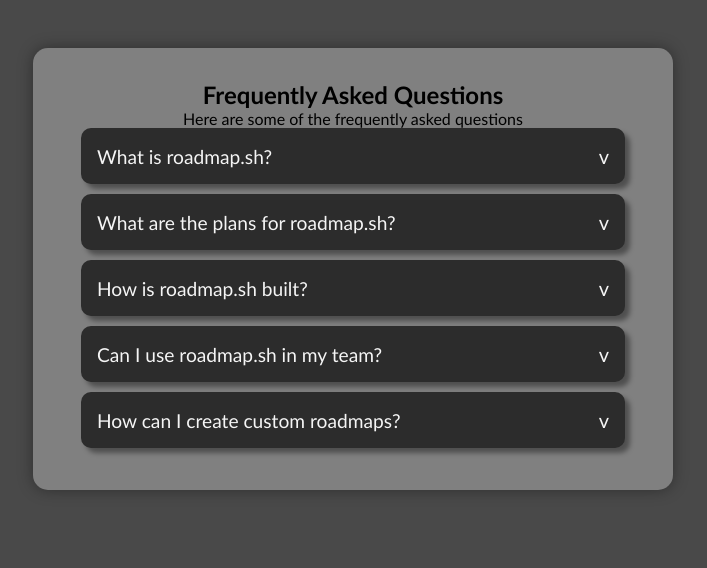
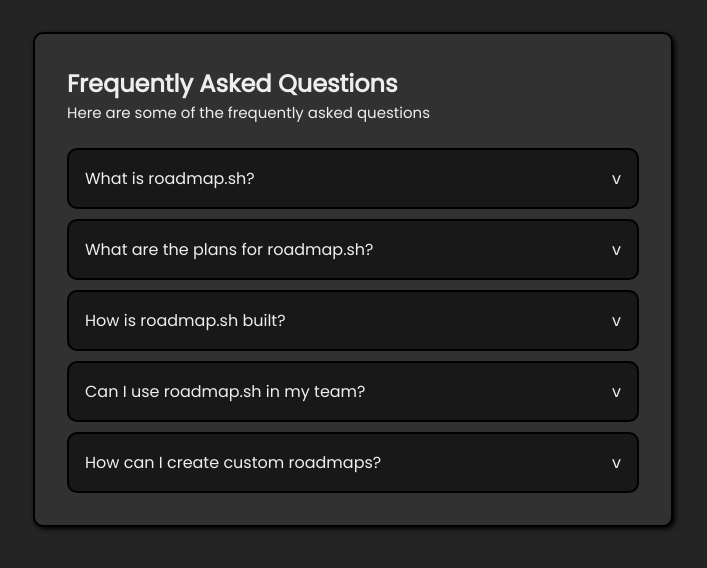
Before and after one commit to guzovsky/Accordion-Project, a plain HTML site: page index.html in a window 1280 px wide. Shown: the whole page, without its empty margins (287-994 px from the left). Drawn offline with Linux system fonts and the light colour scheme.

Commit message:
styles.css

```diff
--- a/styles.css
+++ b/styles.css
@@ -1,93 +1,114 @@
-/* Reset default margins/padding and set box-sizing */
+/* Import Google Fonts for better typography */
+@import url('https://fonts.googleapis.com/css2?family=Poppins&family=Roboto&display=swap');
+
+/* Reset and base styles for all elements */
 * {
   margin: 0;
   padding: 0;
   box-sizing: border-box;
+  overflow-wrap: break-word;       /* Prevent text overflow */
 }
 
-/* Base font size for easier rem scaling */
-html {
-    font-size: 16px;
+body {
+  background-color: #242424;
+  font-family: 'Poppins', 'Roboto', sans-serif;
+  color: #eeeeee;
+  display: flex;
+  justify-content: center;
+  padding: 2rem;
 }
 
-/* General body styling */
-body {
-    text-align: center;
-    padding: 3rem;
-    background-color: #494949;
-    color: #000;
-    font-family: 'Gill Sans', 'Gill Sans MT', Calibri, 'Trebuchet MS', sans-serif;
+.container {
+  border: 2px solid black;
+  background-color: #313131;
+  box-shadow: 2px 2px 5px black;
+  padding: 2rem;
+  width: 40rem;
+  min-width: 5rem;
+  border-radius: 10px;
 }
 
-/* Main container for the FAQ */
-.container {
-    margin: 0 auto;
-    background-color: #808080;
-    width: 40rem;
-    padding: 2rem 3rem;
-    border-radius: 15px;
-    box-shadow: 0 0 15px #0000005e;
+.title-container {
+    margin-bottom: 1.5rem;
 }
 
-/* Title section */
-.title {
-    margin-bottom: 0.8rem;
+.title-container p {
+  font-size: 15px;
 }
 
-/* Description section */
-.description {
-    font-size: 1.2rem;
-    margin-bottom: 1rem;
+.questions-container {
+  display: flex;
+  flex-direction: column;
+  gap: 10px;
 }
 
-/* Styling for each question */
 .question {
-    box-shadow: 5px 5px 5px #00000063;
+  background-color: #181818;
+  border: 2px solid black;
+  border-radius: 10px;
+  padding: 1rem;
+  cursor: pointer;
   display: flex;
   justify-content: space-between;
-    align-items: center;
-    cursor: pointer;
-    border-radius: 10px;
-    padding: 1rem;
-    color: whitesmoke;
-    background-color: #2c2c2c;
-    font-size: 1.2rem;
-    margin-bottom: 10px;
-    transition: background-color 0.3s ease;
+  gap: 1rem;
+  transition: font-size 0.2s ease;
 }
 
-/* Hover effect for question items */
 .question:hover {
-    background-color: #3f3f3f;
+  font-size: 1.2rem;
 }
 
-/* Styling for answers, initially hidden */
+.question p {
+  min-width: 0;
+}
+
+.arrow {
+  margin: auto 0;
+  transition: transform 0.3s ease;
+}
+
+.rotate {
+  transform: rotate(180deg);
+}
+
 .answer {
-    padding: 0.8rem;
-    border: 1px solid black;
+  background-color: #313131;
+  border: 2px solid black;
+  padding: 1rem;
   border-radius: 10px;
-    background-color: rgb(216, 216, 216);
-    margin-bottom: 10px;
+  box-shadow: 2px 2px 5px black;
+}
+
+.hidden {
   display: none;
 }
 
-/* Ensures the last answer has no bottom margin */
-.answer:last-of-type {
-    margin-bottom: 0;
+@keyframes fadeIn {
+  from {
+    opacity: 0;
+    transform: scale(0);
+  }
+  to {
+    opacity: 1;
+    transform: scale(1);
+  }
 }
 
-/* When a question has the 'active' class, display the answer */
-.active + .answer {
-    display: block;
+.fade {
+  animation: fadeIn 0.3s ease;
 }
 
-/* Styling for the arrow icon */
-.arrow {
-    font-size: 20px;
-    transition: transform 0.3s ease;
+@keyframes fadeOut {
+  from {
+    opacity: 1;
+    transform: scale(1);
+  }
+  to {
+    opacity: 0;
+    transform: scale(0);
+  }
 }
 
-/* Rotate the arrow when the question is active */
-.question.active .arrow {
-    transform: rotate(180deg);
+.fade-out {
+  animation: fadeOut 0.4s ease;
 }
```
Lines whose indentation alone changed are shown as unchanged.
